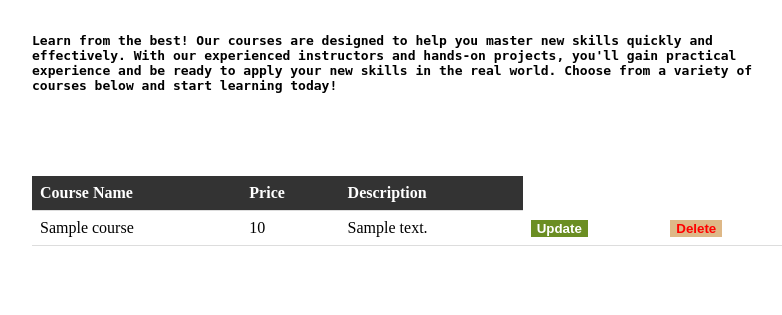
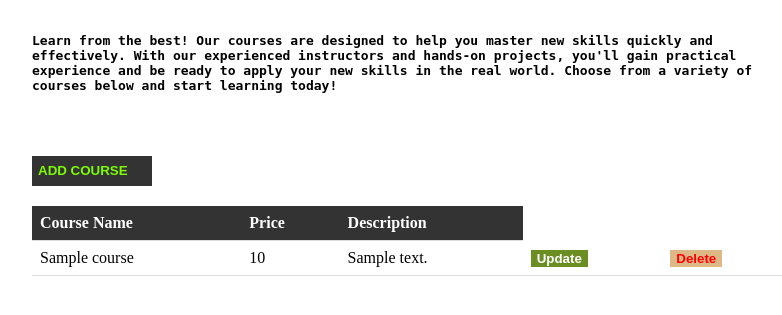
Before and after one commit to eri1on/ProjeektiWEB, a PHP site: page /Course/course.php in a window 1280 px wide. Shown: the part 120-435 px from the top of the page, without its empty margins (228-1010 px from the left). Run offline with PHP 8.4, Linux system fonts and the light colour scheme; tables that the repository leaves empty or names only in its code hold one stand-in row (values such as "Sample post").

Commit message:
added a class for paragraph

```diff
--- a/Course/course.php
+++ b/Course/course.php
@@ -22,9 +22,9 @@ include '../DB/connect.php';
 
 	<main>
 		<section class="marketing">
-			<p>Learn from the best! Our courses are designed to help you master new skills quickly and effectively. With our experienced instructors and hands-on projects, you'll gain practical experience and be ready to apply your new skills in the real world. Choose from a variety of courses below and start learning today!</p>
+			<p class="p">Learn from the best! Our courses are designed to help you master new skills quickly and effectively. With our experienced instructors and hands-on projects, you'll gain practical experience and be ready to apply your new skills in the real world. Choose from a variety of courses below and start learning today!</p>
 		</section>
-
+        <button class="btn-create"> <a href="create-course.php">ADD COURSE </a></button>
 		<section class="courses">
 			<table>
 				<tr>
@@ -51,11 +51,11 @@ include '../DB/connect.php';
 
                           <td>'.$name.'</td>
                           <td>'.$price.'</td>
-                          <td>'.$description.'</td>
+                          <td >'.$description.'</td>
                           <td scope="row" class="course-id">'.$id.'</td>
 
-                          <td>  <button class="btn-update"> <a href="update.php?updateid='.$id.'">Update</a> </button>  </td>
-                          <td>  <button class="btn-delete"> <a href="delete.php?deleteid='.$id.'">Delete</a> </button>  </td>
+                          <td>  <button class="btn-update"> <a href="update-course.php?updateid='.$id.'">Update</a> </button>  </td>
+                          <td>  <button class="btn-delete"> <a href="delete-course.php?deleteid='.$id.'">Delete</a> </button>  </td>
 
 
 
@@ -64,6 +64,8 @@ include '../DB/connect.php';
 
 
                           ';
+
+
                      }
 
 
@@ -74,6 +76,7 @@ include '../DB/connect.php';
 
                  ?>
 			</table>
+
 		</section>
 	</main>
 
```
